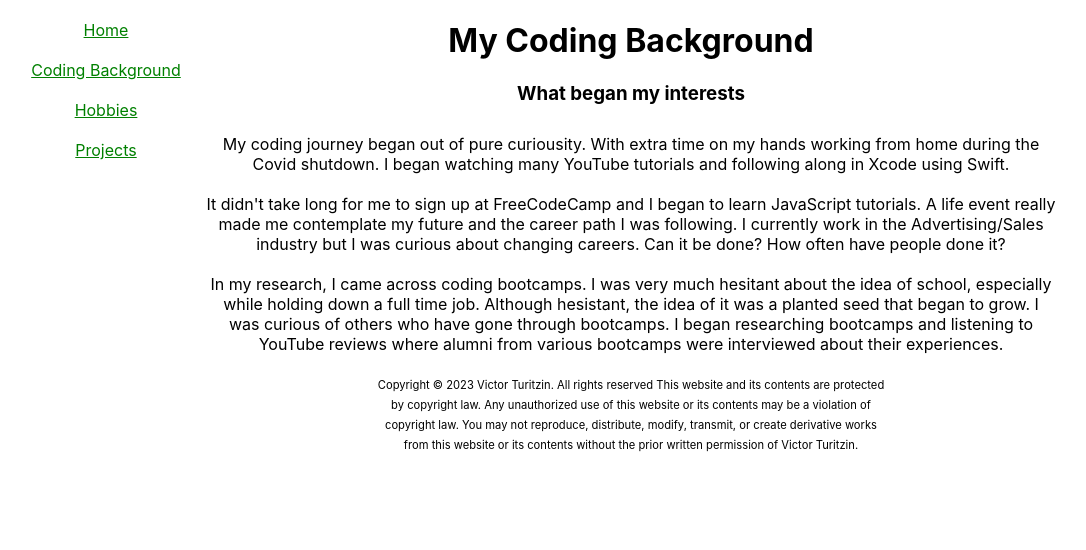
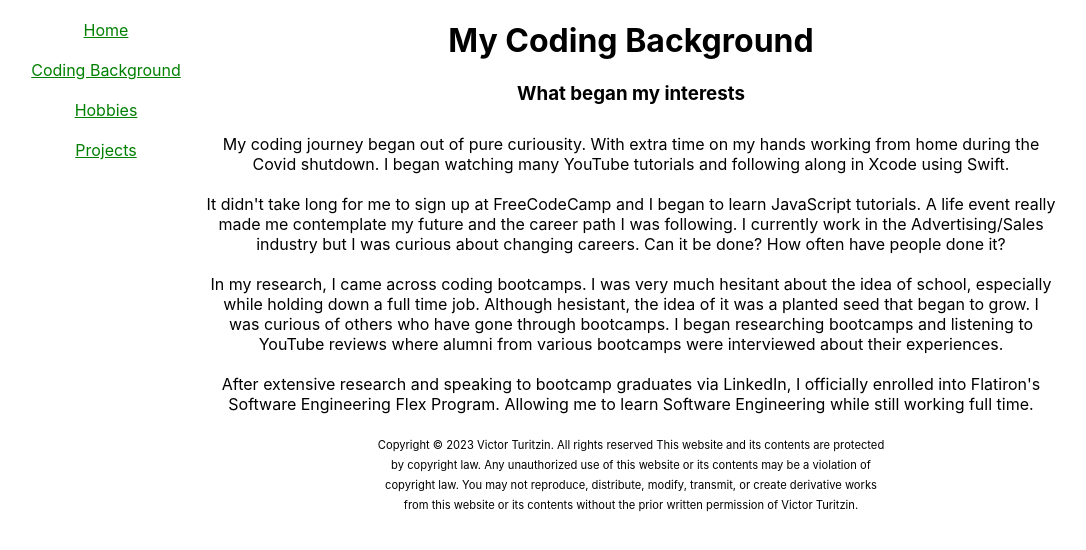
Before and after one commit to turitzinv/About-Me-VictorT, a React (Create React App) app in the folder client/: page /background in a window 1280 px wide. Shown: the top 550 px of the page, without its empty margins (9-1095 px from the left). Built offline with nearby package versions, Linux system fonts and the light colour scheme.

Commit message:
Added p tag to CodingBackground. Formatted Index.css.

```diff
--- a/client/src/components/CodingBackground.js
+++ b/client/src/components/CodingBackground.js
@@ -25,6 +25,12 @@ const CodingBackground = () => {
         researching bootcamps and listening to YouTube reviews where alumni from
         various bootcamps were interviewed about their experiences.
       </p>
+      <p className="background-p">
+        After extensive research and speaking to bootcamp graduates via
+        LinkedIn, I officially enrolled into Flatiron's Software Engineering
+        Flex Program. Allowing me to learn Software Engineering while still
+        working full time.
+      </p>
       <p className="copyright">
         Copyright © 2023 Victor Turitzin. All rights reserved This website and
         its contents are protected by copyright law. Any unauthorized use of
```
Also changed, not shown: client/src/index.css (line endings or trailing spaces).
